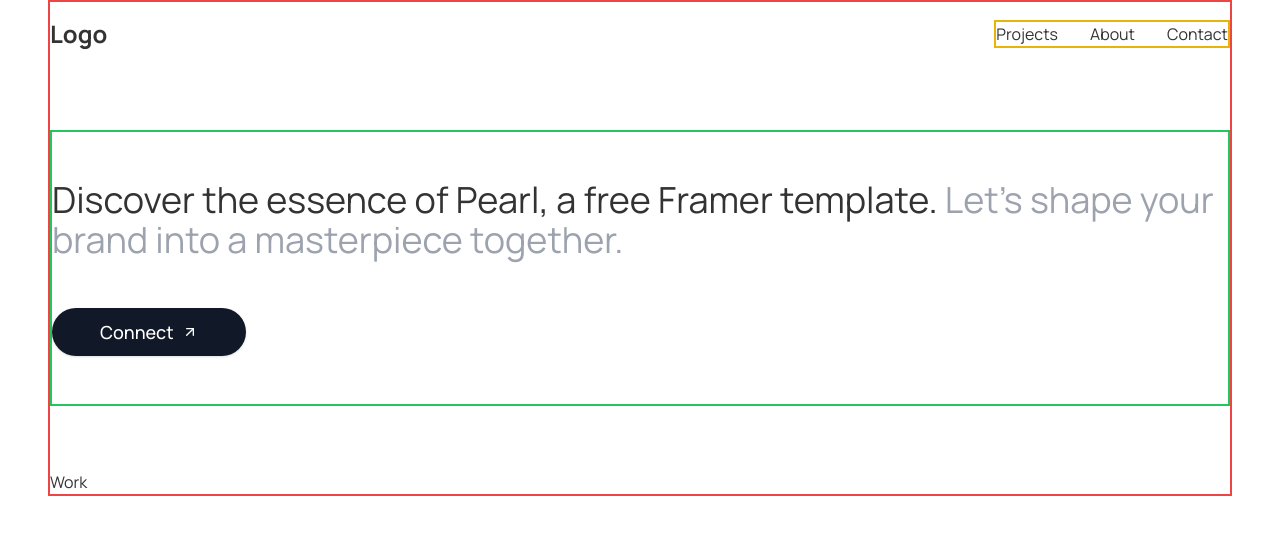
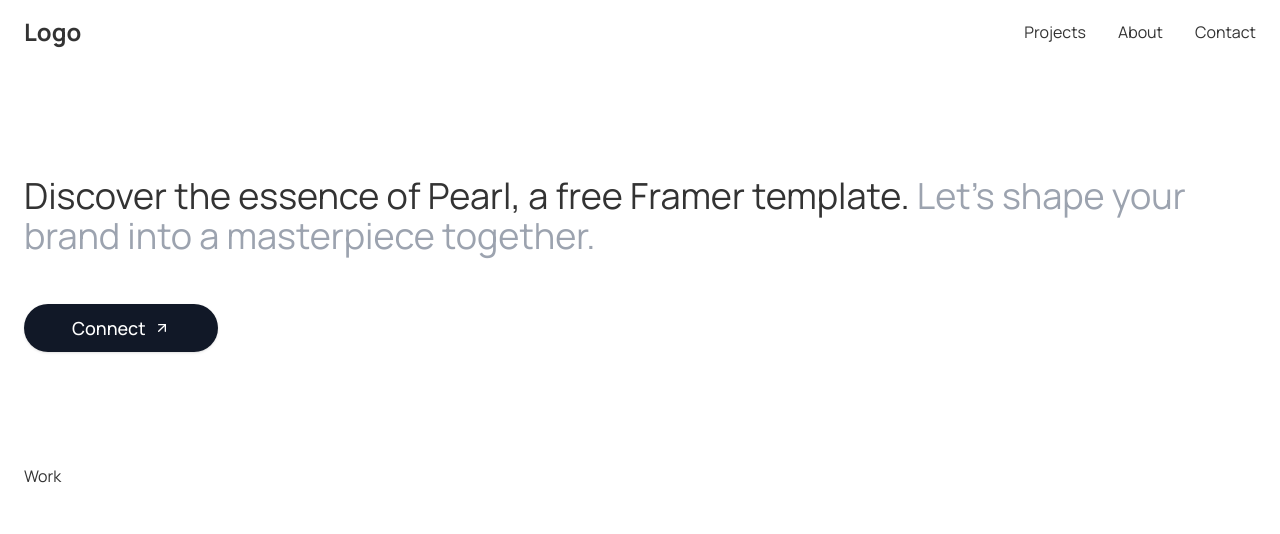
Before and after one commit to iamsjunaid/portfolio_v2.0, a React (Vite) app in the folder frontend/: page / in a window 1280 px wide. Shown: the top 534 px of the page. Built offline with nearby package versions, Linux system fonts and the light colour scheme.

Commit message:
refactor: update layout and improve navbar functionality

```diff
--- a/frontend/src/App.tsx
+++ b/frontend/src/App.tsx
@@ -9,7 +9,7 @@
   // const [count, setCount] = useState(0)
 
   return (
-    <div className='flex flex-col gap-16 mx-12 border-2 border-red-500'>
+    <div className='flex flex-col gap-16 mx-6'>
       <Navbar />
       <Homepage />
       <Work />
--- a/frontend/src/components/Navbar.tsx
+++ b/frontend/src/components/Navbar.tsx
@@ -1,5 +1,5 @@
 import { useState } from 'react';
-import { AlignRight } from 'lucide-react';
+import { AlignRight, X } from 'lucide-react';
 
 const Navbar = () => {
     const [navbarVisibility, setNavbarVisibility] = useState(false);
@@ -9,37 +9,42 @@
     };
 
     return (
-        <nav className='flex justify-between items-center h-[64px] py-4 bg-white'>
+        <nav className="flex justify-between items-center h-[64px] py-4 bg-white">
             {/* Logo Section */}
             <div className="text-2xl font-bold">Logo</div>
 
-            {/* Navbar Links */}
-            <ul
-                className={`border-2 border-yellow-500
-                    absolute top-[64px] left-0 w-full bg-white sm:static sm:flex sm:space-x-8 sm:bg-transparent sm:w-auto
-                    ${navbarVisibility ? 'flex flex-col items-center space-y-4 py-4' : 'hidden'}
-                `}
-            >
+            {/* Navbar Links (Desktop View) */}
+            <ul className="hidden sm:flex space-x-8">
                 <li>
-                    <a href="#projects" className='hover:text-blue-500'>Projects</a>
+                    <a href="#projects" className="hover:text-blue-500">Projects</a>
                 </li>
                 <li>
-                    <a href="#about" className='hover:text-blue-500'>About</a>
+                    <a href="#about" className="hover:text-blue-500">About</a>
                 </li>
                 <li>
-                    <a href="#contact" className='hover:text-blue-500'>Contact</a>
+                    <a href="#contact" className="hover:text-blue-500">Contact</a>
                 </li>
             </ul>
 
-            {/* Menu Toggle Icon (Visible on Mobile Only) */}
-            <div className='sm:hidden'>
-                <AlignRight onClick={handleMenuClick} className='cursor-pointer' />
+            {/* Menu Toggle Icon (Mobile Only) */}
+            <div className="sm:hidden">
+                {navbarVisibility ? (
+                    <X onClick={handleMenuClick} className="cursor-pointer w-6 h-6" />
+                ) : (
+                    <AlignRight onClick={handleMenuClick} className="cursor-pointer w-6 h-6" />
+                )}
             </div>
 
-            {/* Dark Mode Toggle */}
-            {/* <div>
-                <Sun onClick={() => toggleMode()} />
-            </div> */}
+            {/* Mobile Navbar (Full Screen) */}
+            <div
+                className={`fixed top-0 left-0 w-full h-1/3 bg-white flex flex-col items-center justify-center gap-6 py-4
+                    text-lg font-semibold z-50 transition-transform duration-400 sm:hidden
+                    ${navbarVisibility ? 'translate-y-16' : '-translate-y-full'}`}
+            >
+                <a href="#projects" onClick={handleMenuClick} className="hover:text-blue-500">Projects</a>
+                <a href="#about" onClick={handleMenuClick} className="hover:text-blue-500">About</a>
+                <a href="#contact" onClick={handleMenuClick} className="hover:text-blue-500">Contact</a>
+            </div>
         </nav>
     );
 };
--- a/frontend/src/pages/Homepage.tsx
+++ b/frontend/src/pages/Homepage.tsx
@@ -3,7 +3,7 @@
 
 const Homepage = () => {
     return (
-        <div className="border-2 border-green-500 flex flex-col gap-12 py-12">
+        <div className="flex flex-col gap-12 py-12">
             <h1 className="text-4xl">Discover the essence of Pearl, a free Framer template.<span className="text-gray-400"> Let's shape your brand into a masterpiece together.</span></h1>
 
             <div>
```
